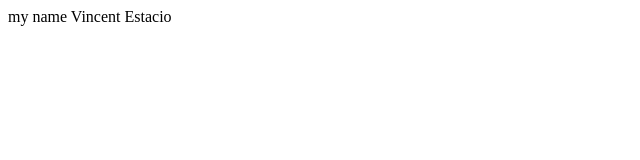
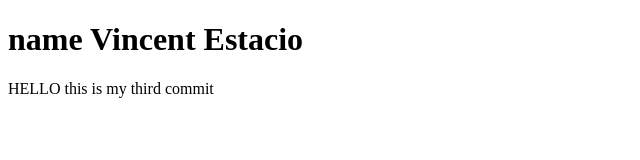
Before and after one commit to BnanaSging/profilee, a plain HTML site: page index.html in a window 1280 px wide. Shown: the whole page, without its empty margins (0-640 px from the left). Drawn offline with Linux system fonts and the light colour scheme.

Commit message:
added another paragraph

```diff
--- a/index.html
+++ b/index.html
@@ -5,7 +5,9 @@
     <meta name="viewport" content="width=device-width, initial-scale=1.0">
     <title>my profile</title>
 </head>
-<body>
-    my name Vincent Estacio
+
+    <h1> name Vincent Estacio     </h1>
+  <p>HELLO this is my third commit</p>
+
 </body>
 </html>
```
